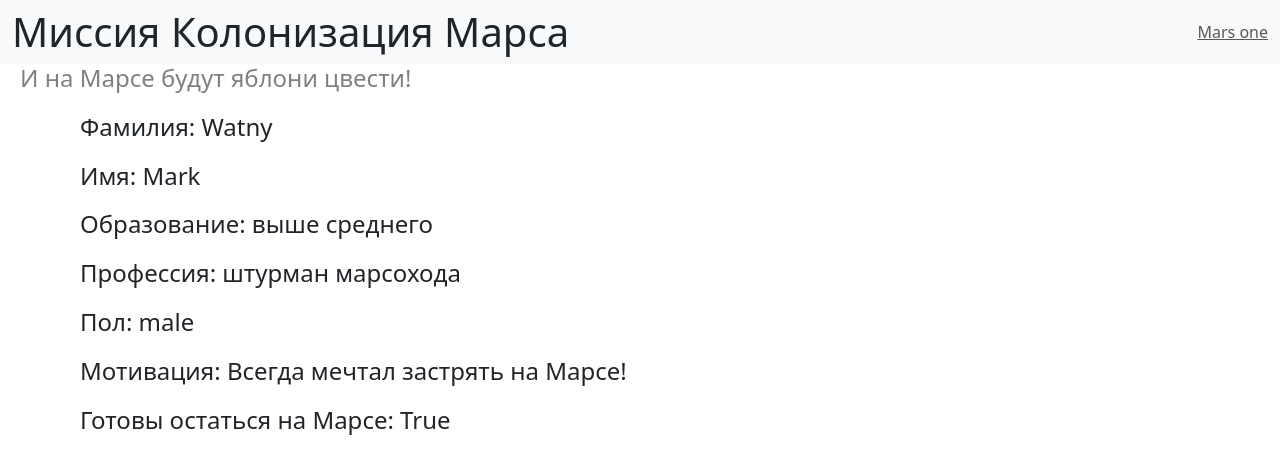
After one commit to Dmitry123654789/MarsFlask, a Flask app: page /answer in a window 1280 px wide. The commit adds this page. Shown: the top 474 px of the page. Run offline with Flask 3, Linux system fonts and the light colour scheme.

Commit message:
flask-wtf init

```diff
--- a/main.py
+++ b/main.py
@@ -1,4 +1,4 @@
-from flask import Flask, url_for, request
+from flask import Flask, url_for, request, render_template
 
 app = Flask(__name__)
 
@@ -361,5 +361,40 @@ def carousel():
                 </html>""".format(style, frazs)
 
 
+@app.route('/<title>')
+@app.route('/index/<title>')
+def index_tite(title):
+    return render_template('base.html', title=title)
+
+
+@app.route('/training/<prof>')
+def prof(prof):
+    return render_template('training.html', prof=prof)
+
+
+@app.route('/list_prof/<spisk>')
+def list_prof(spisk):
+    profs = ['инженер - исследователь', 'пилот', 'строитель', 'экзобиолог', 'врач', 'инженер по терраформированию',
+             'климатолог', 'специалист по радиационной защите', 'астрогеолог', 'гляциолог', 'инженер жизнеобеспечения',
+             'метеоролог', 'оператор марсохода', 'киберинженер', 'штурман', 'пилот дронов']
+    return render_template('list_prof.html', professions=profs, list=spisk)
+
+
+@app.route('/answer')
+@app.route('/auto_answer')
+def answer():
+    dict_answer = {
+        'title': 'Анкета',
+        'surname': 'Watny',
+        'name': 'Mark',
+        'education': 'выше среднего',
+        'profession': 'штурман марсохода',
+        'sex': 'male',
+        'motivation': 'Всегда мечтал застрять на Марсе!',
+        'ready': True
+    }
+    return render_template('auto_answer.html', **dict_answer)
+
+
 if __name__ == '__main__':
     app.run(port=8080, host='127.0.0.1')
--- a/static/css/style.css
+++ b/static/css/style.css
@@ -45,3 +45,19 @@ form.login-form {
     background-color: rgba(0, 0, 0, 0);
     border-color: rgba(0, 0, 0, 0);
 }
+
+h4 {
+    margin-left: 20px;
+}
+
+.h4-mars-apple {
+    color: gray;
+}
+
+.auto-answer-padding * {
+    margin: 20px;
+}
+
+.auto-answer-padding {
+    padding-left: 60px;
+}
--- /dev/null
+++ b/templates/auto_answer.html
@@ -0,0 +1,15 @@
+{% extends "base.html" %}
+
+{% block content %}
+    <meta charset="utf-8">
+    <div class="auto-answer-padding">
+        <h4>Фамилия: {{surname}}</h4>
+        <h4>Имя: {{name}}</h4>
+        <h4>Образование: {{education}}</h4>
+        <h4>Профессия: {{profession}}</h4>
+        <h4>Пол: {{sex}}</h4>
+        <h4>Мотивация: {{motivation}}</h4>
+        <h4>Готовы остаться на Марсе: {{ready}}</h4>
+    </div>
+
+{% endblock %}
--- /dev/null
+++ b/templates/base.html
@@ -0,0 +1,27 @@
+<!doctype html>
+<html lang="en">
+<head>
+    <meta charset="utf-8">
+    <meta name="viewport" content="width=device-width, initial-scale=1, shrink-to-fit=no">
+    <link href="https://cdn.jsdelivr.net/npm/bootstrap@5.3.3/dist/css/bootstrap.min.css" rel="stylesheet"
+          integrity="sha384-QWTKZyjpPEjISv5WaRU9OFeRpok6YctnYmDr5pNlyT2bRjXh0JMhjY6hW+ALEwIH" crossorigin="anonymous">
+    <link href="static/css/style.css" rel="stylesheet">
+    <title>{{title}}</title>
+</head>
+<body>
+<nav class="navbar navbar-expand-lg bg-body-tertiary">
+    <div class="container-fluid">
+        <h1 class="navbar-nav">Миссия Колонизация Марса</h1>
+        <div id="navbarText">
+            <ul class="navbar-nav me-auto mb-2 mb-lg-0"></ul>
+            <a class="navbar-text" href="#">Mars one</a>
+        </div>
+    </div>
+</nav>
+<h4 class="h4-mars-apple">И на Марсе будут яблони цвести!</h4>
+<!-- Begin page content -->
+<main role="main" class="contener">
+    {% block content %}{% endblock %}
+</main>
+</body>
+</html>
```
Also changed, not shown: templates/list_prof.html (added, +22 -0 lines), templates/training.html (added, +13 -0 lines), static/img/ing.png (added), static/img/sci.png (added).
